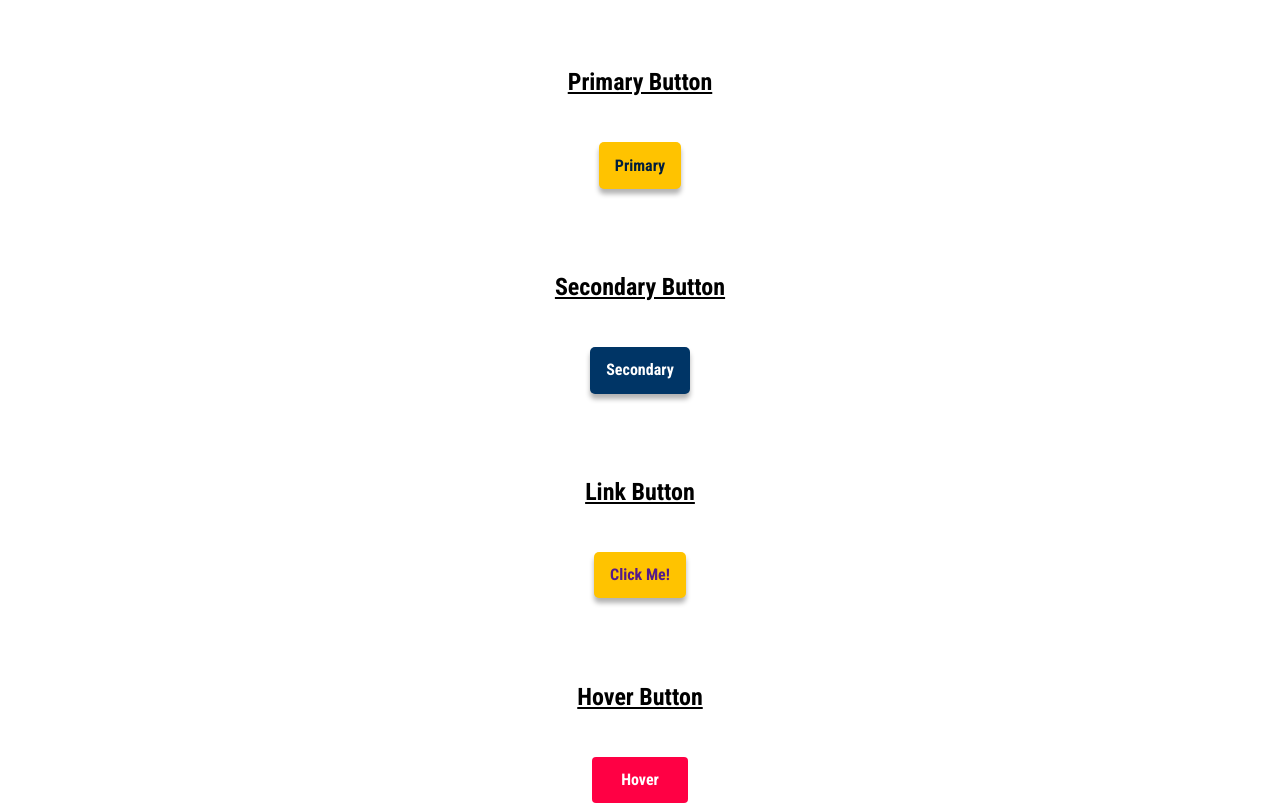
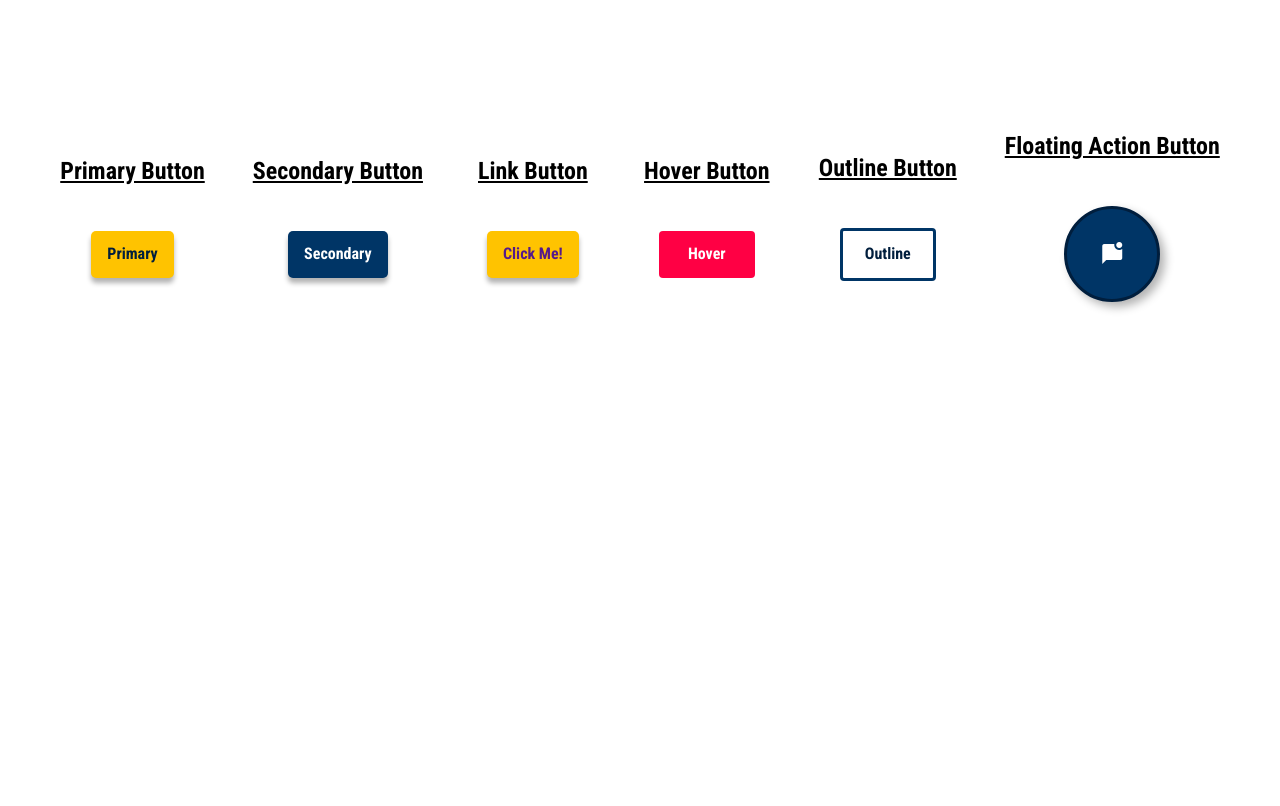
Before and after one commit to Varu98/BeeUI, a plain HTML site: page pages/buttons.html in a window 1280 px wide. Shown: the top 806 px of the page. Drawn offline with Linux system fonts and the light colour scheme.

Commit message:
add: (typography.css) => fs class add::(component.css) => flexRow Wrapper

```diff
--- a/styles/components.css
+++ b/styles/components.css
@@ -42,6 +42,16 @@ check section utility class as well
 
 .wrapper h2 {
   margin-top: 2rem;
+}
+
+.flex-row-wrapper {
+  margin-top: 5%;
+  display: flex;
+  flex-wrap: wrap;
+  gap: 3rem;
+  min-width: 30rem;
+  justify-content: center;
+  align-items: center;
 }
 
 /* Primary section */
--- a/styles/typography.css
+++ b/styles/typography.css
@@ -14,3 +14,6 @@ body {
 .fs-2rem {
   font-size: 2rem;
 }
+.fs-3rem {
+  font-size: 3rem;
+}
```
